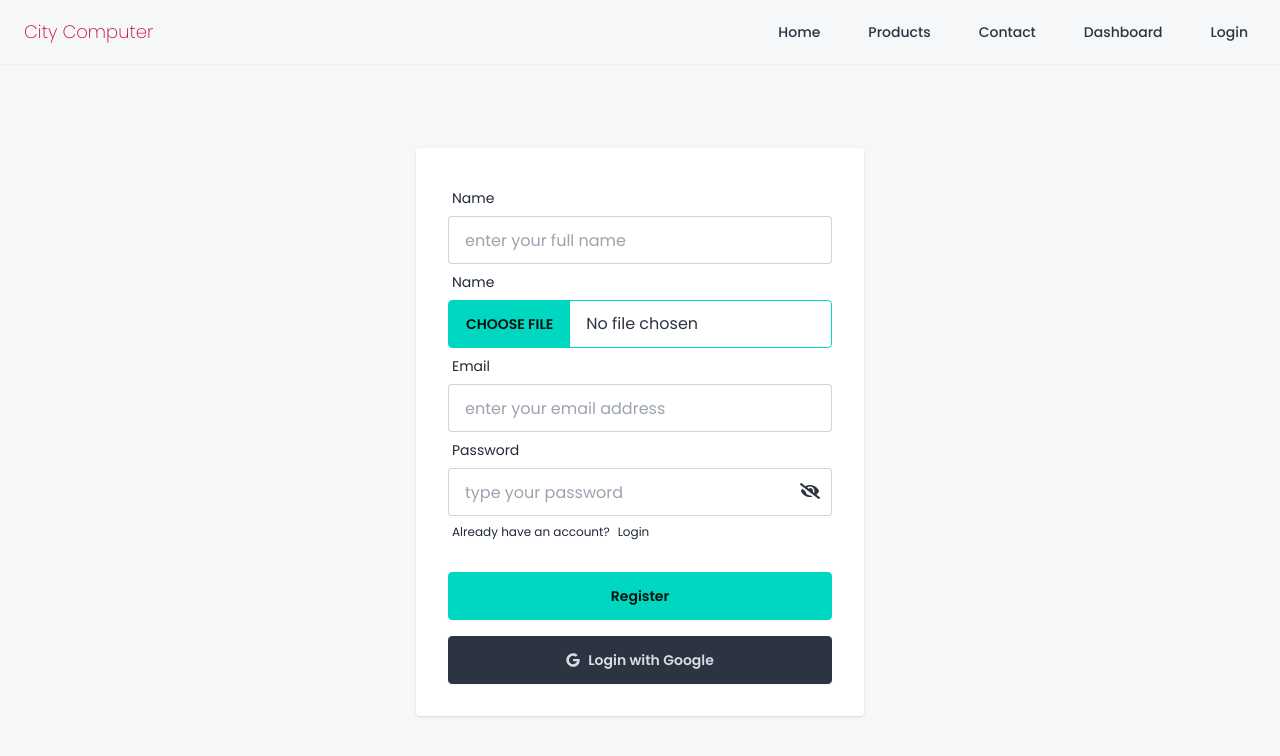
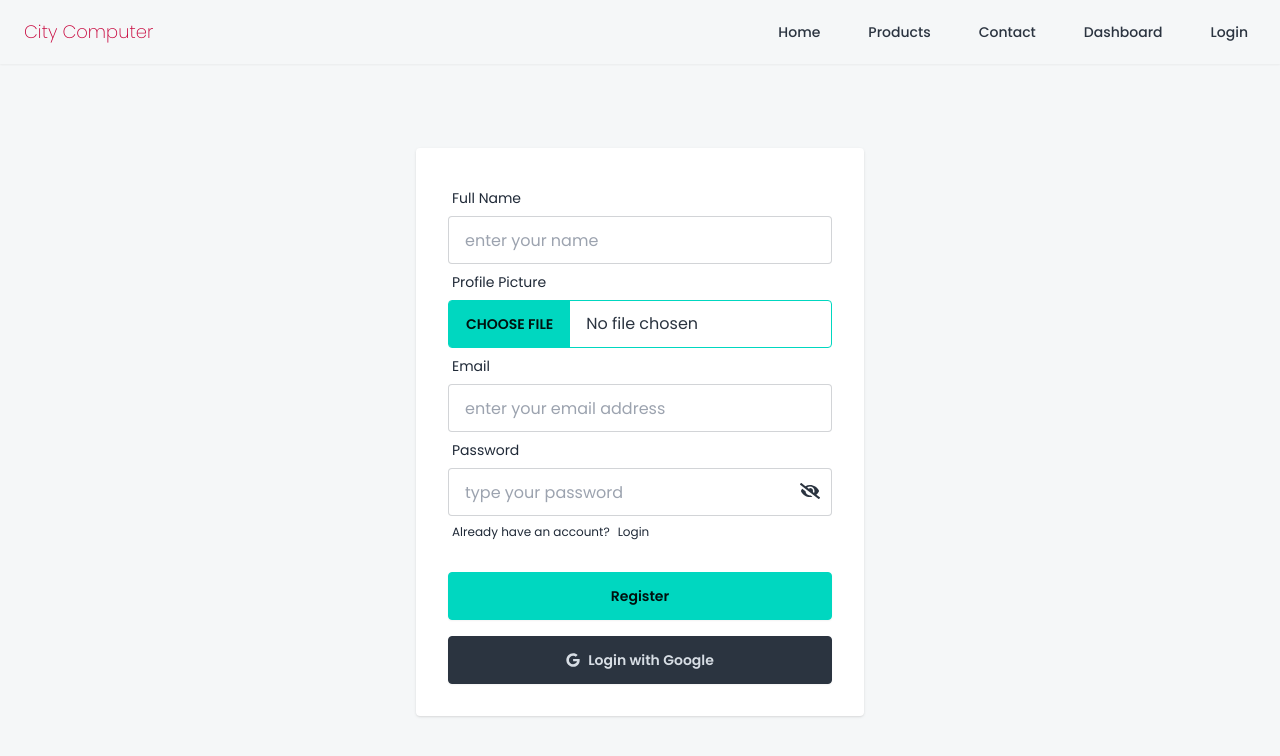
Before and after one commit to naimuddin94/computer-shop-client, a Next.js app: page /register in a window 1280 px wide. Shown: the top 756 px of the page. Built offline with nearby package versions, Linux system fonts and the light colour scheme.

Commit message:
registration form validate by react hook form and yup

```diff
--- a/package.json
+++ b/package.json
@@ -9,11 +9,13 @@
     "lint": "next lint"
   },
   "dependencies": {
+    "@hookform/resolvers": "^3.3.2",
     "next": "14.0.3",
     "react": "^18",
     "react-dom": "^18",
     "react-hook-form": "^7.48.2",
-    "react-icons": "^4.12.0"
+    "react-icons": "^4.12.0",
+    "yup": "^1.3.2"
   },
   "devDependencies": {
     "@types/node": "^20",
--- a/src/components/login/LoginForm.tsx
+++ b/src/components/login/LoginForm.tsx
@@ -1,5 +1,4 @@
 "use client";
-import { LoginInput } from "@/types/types";
 import InputField from "../utility/InputField";
 import PasswordField from "../utility/PasswordField";
 import { FormEvent } from "react";
--- a/src/components/register/RegisterForm.tsx
+++ b/src/components/register/RegisterForm.tsx
@@ -1,39 +1,128 @@
 "use client";
+import { useState } from "react";
 import Link from "next/link";
-import { useState } from "react";
 import { FaEye, FaEyeSlash } from "react-icons/fa";
-import PasswordField from "../utility/PasswordField";
-import InputField from "../utility/InputField";
+import { useForm, SubmitHandler } from "react-hook-form";
+import { yupResolver } from "@hookform/resolvers/yup";
+import * as yup from "yup";
+import { RegisterSchema } from "@/lib/yupSchemas";
+
+
+
+interface RegisterInputs extends yup.Asserts<typeof RegisterSchema> {}
 
 const RegisterForm = () => {
   const [showPassword, setShowPassword] = useState(false);
+  const {
+    register,
+    handleSubmit,
+    reset,
+    formState: { errors, isSubmitting },
+  } = useForm<RegisterInputs>({
+    resolver: yupResolver(RegisterSchema),
+  });
+
+  const onSubmit: SubmitHandler<RegisterInputs> = async (data) => {
+    await new Promise((resolve) => setTimeout(resolve, 2000));
+    console.log(data);
+  };
+
   return (
-    <form>
-      <InputField
-        label="Name"
-        placeholder="enter your full name"
-        fieldName="name"
-      />
-      <InputField
-        label="Name"
-        inputType="file"
-        placeholder="enter your full name"
-        fieldName="photo"
-        styles="file-input file-input-bordered file-input-accent rounded w-full"
-      />
-      <InputField
-        label="Email"
-        placeholder="enter your email address"
-        inputType="email"
-        fieldName="email"
-      />
-      <PasswordField
-        text="Already have an account?"
-        path="/login"
-        urlName="Login"
-      />
+    <form onSubmit={handleSubmit(onSubmit)}>
+      <div className="form-control">
+        <label className="label">
+          <span className="label-text">Full Name</span>
+        </label>
+        <input
+          {...register("name")}
+          type="text"
+          placeholder="enter your name"
+          className="input input-bordered rounded"
+        />
+      </div>
+      {errors.name && (
+        <p className="text-theme-color-200 mt-1 text-sm">
+          {errors.name.message}
+        </p>
+      )}
+      <div className="form-control">
+        <label className="label">
+          <span className="label-text">Profile Picture</span>
+        </label>
+        <input
+          {...register("photoFile")}
+          type="file"
+          accept=".jpeg, .png, .jpg"
+          className="file-input file-input-bordered file-input-accent rounded w-full"
+        />
+      </div>
+      {errors.photoFile && (
+        <p className="text-theme-color-200 mt-1 text-sm">
+          {errors.photoFile.message}
+        </p>
+      )}
+      <div className="form-control">
+        <label className="label">
+          <span className="label-text">Email</span>
+        </label>
+        <input
+          {...register("email")}
+          type="email"
+          placeholder="enter your email address"
+          className="input input-bordered rounded"
+        />
+      </div>
+      {errors.email && (
+        <p className="text-theme-color-200 mt-1 text-sm">
+          {errors.email.message}
+        </p>
+      )}
+      <div className="form-control">
+        <label className="label">
+          <span className="label-text">Password</span>
+        </label>
+        <div className="relative">
+          <input
+            {...register("password")}
+            type={showPassword ? "text" : "password"}
+            placeholder="type your password"
+            className="input input-bordered rounded w-full"
+          />
+          {showPassword ? (
+            <FaEye
+              onClick={() => setShowPassword(!showPassword)}
+              className="absolute right-3 top-[28%] text-xl cursor-pointer"
+            />
+          ) : (
+            <FaEyeSlash
+              onClick={() => setShowPassword(!showPassword)}
+              className="absolute right-3 top-[28%] text-xl cursor-pointer"
+            />
+          )}
+        </div>
+        {errors.password && (
+          <p className="text-theme-color-200 mt-1 text-sm">
+            {errors.password.message}
+          </p>
+        )}
+        <label className="label">
+          <span className="label-text-alt">
+            Already have an account?
+            <Link href="/login" className="link link-hover ml-2">
+              Login
+            </Link>
+          </span>
+        </label>
+      </div>
+
       <div className="form-control mt-6">
-        <button className="btn btn-accent rounded">Register</button>
+        <button className="btn btn-accent rounded">
+          {isSubmitting ? (
+            <span className="loading loading-spinner text-warning"></span>
+          ) : (
+            "Register"
+          )}
+        </button>
       </div>
     </form>
   );
--- /dev/null
+++ b/src/lib/yupSchemas.ts
@@ -0,0 +1,35 @@
+import * as yup from "yup";
+
+export const RegisterSchema = yup.object({
+  name: yup
+    .string()
+    .required()
+    .min(3)
+    .max(20)
+    .matches(/^[^\d]+$/, "Name cannot include numbers")
+    .label("Name"),
+  photoFile: yup
+    .mixed()
+    .test("fileSize", "File size too large", (value: any) => {
+      if (!value || !("length" in value) || value.length === 0) {
+        return true;
+      }
+      const file = value[0];
+      const maxSize = 1 * 1024 * 1024; // 1 MB
+      return file.size <= maxSize;
+    }),
+  email: yup.string().email().required().max(40).label("Email"),
+  password: yup
+    .string()
+    .required()
+    .min(8)
+    .max(20)
+    .matches(/^\S*$/, "Password cannot contain spaces")
+    .matches(/[0-9]/, "Password must contain at least one number")
+    .matches(/[A-Z]/, "Password must contain at least one uppercase letter")
+    .matches(
+      /[!@#$%^&*(),.?":{}|<>]/,
+      "Password must contain at least one special character"
+    )
+    .label("Password"),
+});
--- a/src/types/types.ts
+++ b/src/types/types.ts
@@ -23,8 +23,3 @@ export interface InputFieldProps {
   placeholder: string;
   styles?: string;
 }
-
-export interface LoginInput {
-  email: string;
-  password: string;
-}
```
Also changed, not shown: 1 other file (tests, documents, lock files or other folders).
